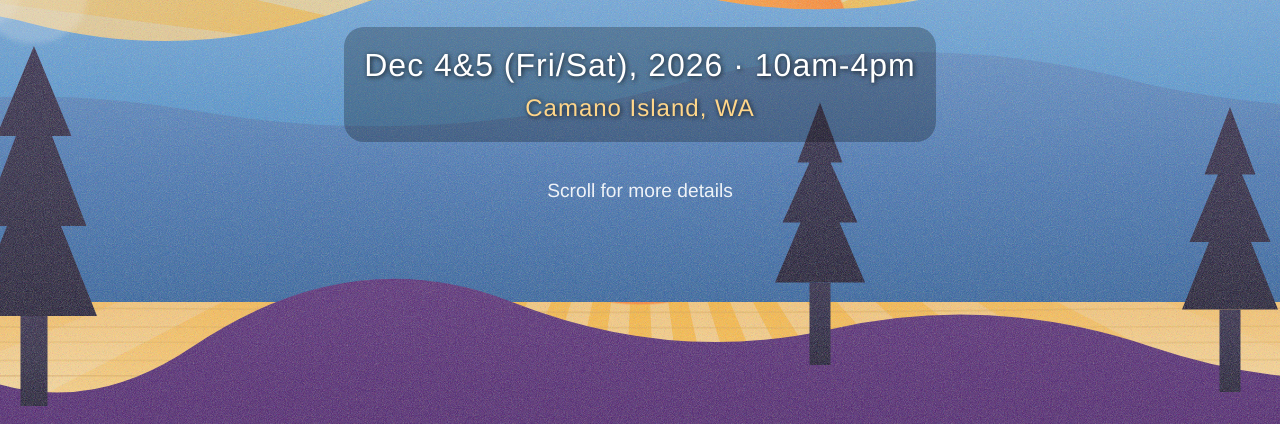
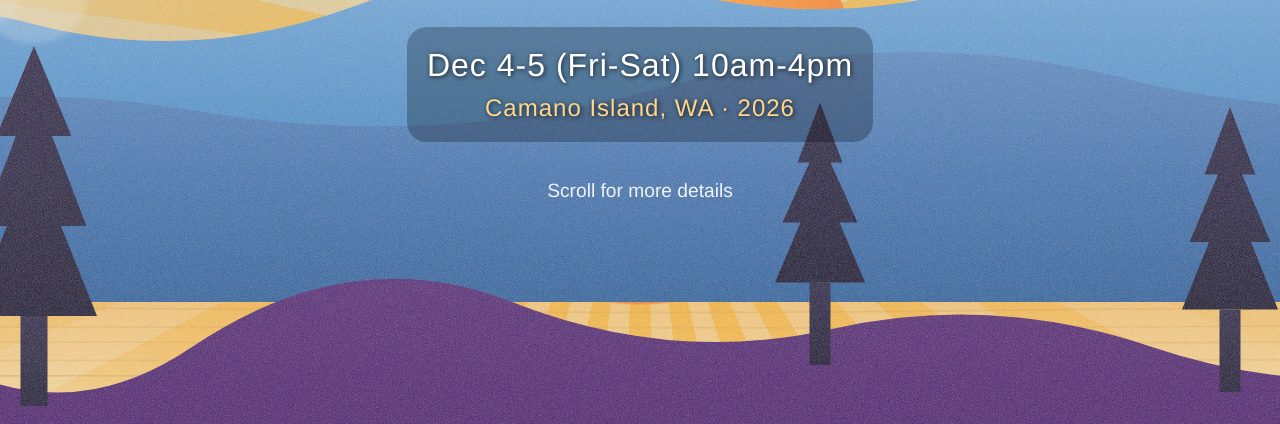
Before and after one commit to doublejosh/arthop, a plain HTML site: page index.html in a window 1280 px wide. Shown: the part 373-797 px from the top of the page. Drawn offline with Linux system fonts and the light colour scheme; some packages are replaced by stand-ins of ours.

Commit message:
date nicer

```diff
--- a/index.html
+++ b/index.html
@@ -2098,10 +2098,11 @@
         <div class="content">
             <h1><img src="logo-deep-color.png" alt="ArtHop"></h1>
             <div class="info-block">
-                <div class="date">Dec 4&5 (Fri/Sat), 2026<span class="times"><span class="middle-dot">
-                            · </span>10am-4pm</span>
+                <div class="date">
+                    Dec 4-5 (Fri-Sat)
+                    <span class="times">10am-4pm</span>
                 </div>
-                <div class="subtitle">Camano Island, WA</div>
+                <div class="subtitle">Camano Island, WA <span class="middle-dot"> · </span>2026</div>
             </div>
             <!-- Parallax hint -->
             <a class="parallax-hint" href="#locations">Scroll for more details</a>
@@ -2162,7 +2163,7 @@
         <!-- Event Actions Section -->
         <section class="event-actions-section">
             <div class="info-block">
-                <div class="date">Dec 4&5 (Fri/Sat), 2026<span class="times"><span class="middle-dot">
+                <div class="date">Dec 4-5 (Fri-Sat), 2026<span class="times"><span class="middle-dot">
                             · </span>10am-4pm</span>
                 </div>
                 <div class="subtitle">Camano Island, WA</div>
```
